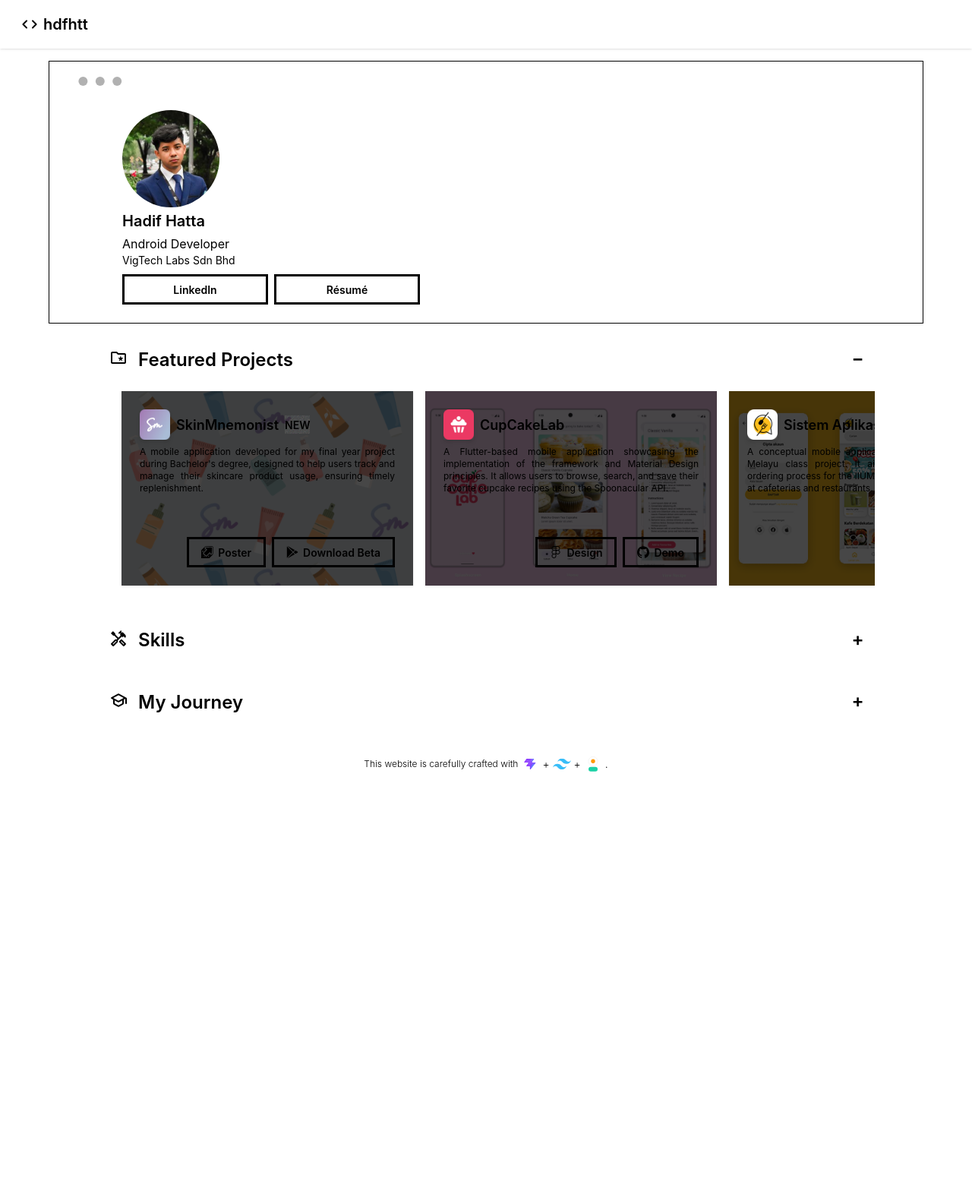
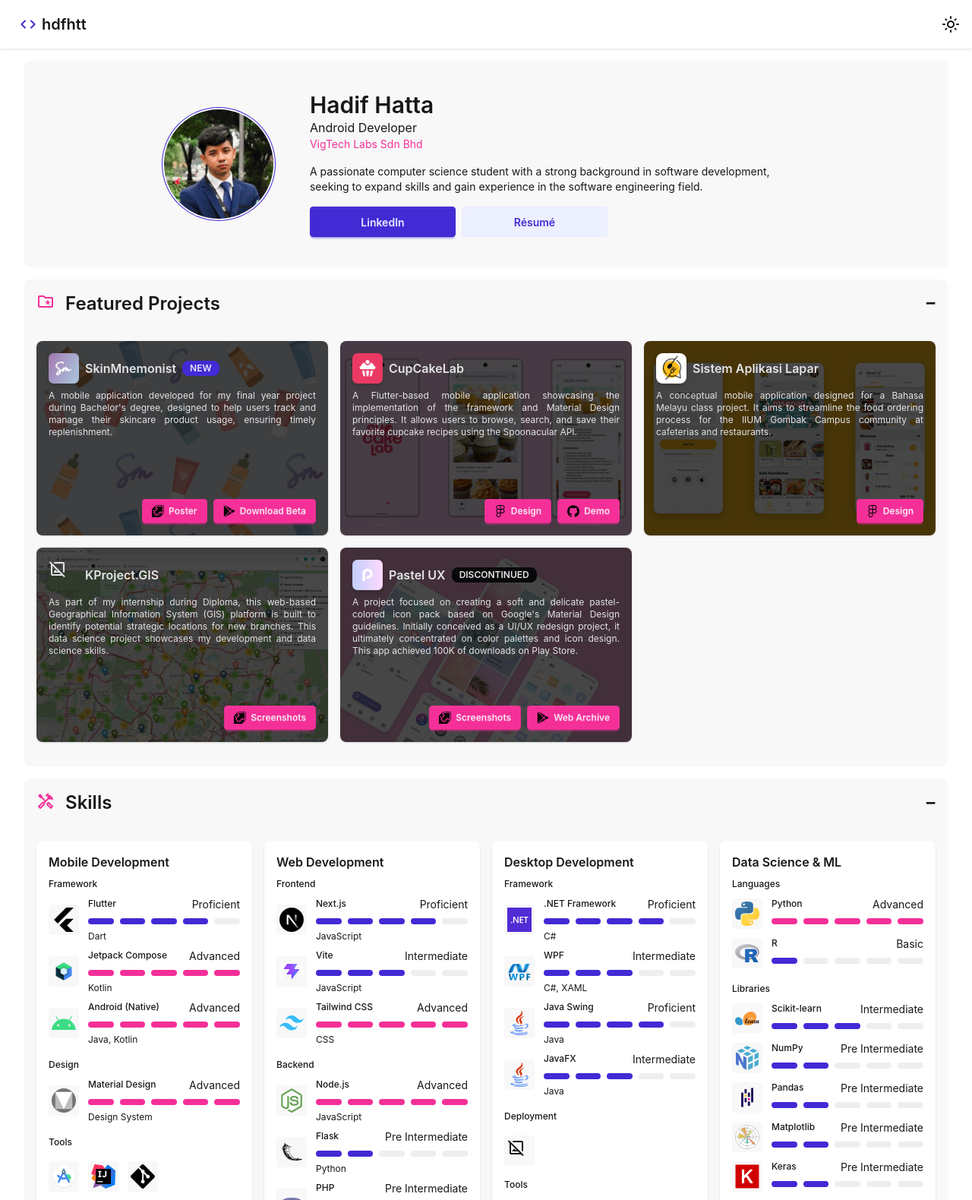
Before and after one commit to hdfhtt/hdfhtt.github.io, a website built with Vite: page index.html in a window 1280 px wide. Shown: the top 1580 px of the page at 76% size. Before the commit the page ends 1038 px from the top, so only its background shows below. Built offline with nearby package versions, Linux system fonts and the light colour scheme.

Commit message:
refactor: Use daisyUI components in UI

```diff
--- a/index.html
+++ b/index.html
@@ -4,84 +4,87 @@
   <meta charset="UTF-8">
   <meta name="viewport" content="width=device-width, initial-scale=1.0">
   <title>Hadif Hatta</title>
-  <link href="/favicon.svg" rel="icon" type="image/x-icon" />
+  <link href="/favicon.svg" rel="icon" type="image/svg+xml" />
   <link href="/styles.css" rel="stylesheet" />
   <link href="https://fonts.googleapis.com/css2?family=Material+Symbols+Rounded" rel="stylesheet" />
+  <script>
+    (() => {
+      const stored = localStorage.getItem('theme');
+
+      if (stored) document.documentElement.dataset.theme = stored;
+    })();
+  </script>
 </head>
 <body class="pt-16 overflow-y-scroll">
   <div class="navbar bg-base-100 shadow-sm fixed top-0 w-full z-50">
-    <div class="flex-1">
-      <a class="btn btn-ghost text-xl"><span class="text-primary material-symbols-rounded">code</span> hdfhtt</a>
+    <div class="navbar-start">
+      <a class="btn btn-ghost text-xl" href="/">
+        <span class="text-primary material-symbols-rounded">code</span>
+        hdfhtt
+      </a>
     </div>
-    <!--
-    <div class="flex-none">
-      <label class="btn btn-ghost swap swap-rotate">
-        <input type="checkbox" class="theme-controller" value="light" />
-
-        <div class="swap-off">
-          <span class="material-symbols-rounded align-middle">light_mode</span>
+    <div class="navbar-end">
+      <label class="btn btn-ghost btn-circle swap swap-rotate">
+        <input id="theme-toggle" type="checkbox" aria-label="Toggle dark mode" />
+        <span class="swap-off material-symbols-rounded">light_mode</span>
+        <span class="swap-on material-symbols-rounded">dark_mode</span>
+      </label>
+    </div>
   </div>
 
-        <div class="swap-on">
-          <span class="material-symbols-rounded align-middle">dark_mode</span>
+  <div class="mx-auto max-w-7xl px-4 lg:px-8">
+    <div class="hero bg-base-200 rounded-box my-4">
+      <div class="hero-content flex-col gap-8 py-10 text-center lg:flex-row lg:gap-12 lg:text-start">
+        <div class="avatar">
+          <div class="w-28 rounded-full ring ring-primary ring-offset-base-100 ring-offset-2 lg:w-36">
+            <img id="profile-image-src" alt="Hadif Hatta" />
           </div>
-      </label>
         </div>
-    -->
+        <div class="max-w-prose">
+          <h1 id="profile-name" class="text-3xl font-semibold"></h1>
+          <p id="profile-title"></p>
+          <p id="profile-title-alt" class="text-secondary text-sm"></p>
+          <p id="profile-summary" class="py-4 text-sm"></p>
+          <div class="flex flex-wrap justify-center gap-2 lg:justify-start">
+            <a class="btn btn-primary lg:w-48" href="https://www.linkedin.com/in/hdfhtt/" target="_new">LinkedIn</a>
+            <a class="btn btn-soft btn-primary lg:w-48" href="/assets/Resume.pdf" target="_new">Résumé</a>
           </div>
-
-  <div class="m-4 lg:mx-16 lg:px-4 mockup-window bg-primary-content border border-base-300">
-    <div class="m-4 lg:px-16 grid lg:grid-cols-2 place-content-center text-center lg:text-start">
-      <img id="profile-image-src" class="rounded-full size-16 lg:size-32 mx-auto lg:ml-0 lg:mr-auto" />
-      <p id="profile-name" class="col-start-1 font-semibold py-1 text-xl"></p>
-      <p id="profile-title" class="col-start-1"></p>
-      <p id="profile-title-alt" class="col-start-1 text-sm text-secondary"></p>
-      <div class="col-start-1 mx-auto lg:ml-0 lg:mr-auto my-2 flex gap-2">
-        <button class="btn btn-primary lg:w-48">
-          <a href="https://www.linkedin.com/in/hdfhtt/" target="_new">LinkedIn</a>
-        </button>
-        <button class="btn btn-soft btn-primary lg:w-48">
-          <a href="/assets/Resume.pdf" target="_new">Résumé</a>
-        </button>
         </div>
       </div>
     </div>
 
-  <div class="m-4 lg:mx-16 grid gap-4">
-    <div class="collapse collapse-plus bg-primary-content lg:px-16">
-      <input type="radio" name="my-accordion-3" checked="checked" />
-      <div class="collapse-content flex overflow-x-auto snap-x snap-mandatory">
-        <div id="projects-container" class="flex flex-row gap-4 mx-4 my-2"></div>
-      </div>
-      <div class="absolute w-4 lg:w-8 h-full left-0 lg:left-16 bg-gradient-to-r from-primary-content to-transparent pointer-events-none"></div>
-      <div class="absolute w-4 lg:w-8 h-full right-0 lg:right-16 bg-gradient-to-l from-primary-content to-transparent pointer-events-none"></div>
+    <div class="grid gap-4 pb-4">
+      <div class="collapse collapse-plus bg-base-200">
+        <input type="checkbox" checked="checked" />
         <div class="collapse-title text-2xl font-semibold">
           <span class="material-symbols-rounded align-middle text-secondary size-8 pr-4">folder_special</span>
           Featured Projects
         </div>
+        <div class="collapse-content px-0">
+          <div id="projects-container" class="carousel carousel-center gap-4 p-4 lg:grid lg:grid-cols-2 lg:overflow-visible xl:grid-cols-3"></div>
+        </div>
       </div>
 
-    <div class="collapse collapse-plus bg-primary-content lg:px-16">
-      <input type="radio" name="my-accordion-3" />
-      <div class="collapse-content flex overflow-x-auto snap-x snap-mandatory">
-        <div id="skills-container" class="flex flex-row gap-4 mx-4 lg:my-2"></div>
-      </div>
-      <div class="absolute w-4 lg:w-8 h-full left-0 lg:left-16 bg-gradient-to-r from-primary-content to-transparent pointer-events-none"></div>
-      <div class="absolute w-4 lg:w-8 h-full right-0 lg:right-16 bg-gradient-to-l from-primary-content to-transparent pointer-events-none"></div>
+      <div class="collapse collapse-plus bg-base-200">
+        <input type="checkbox" checked="checked" />
         <div class="collapse-title text-2xl font-semibold">
           <span class="material-symbols-rounded align-middle text-secondary size-8 pr-4">handyman</span>
           Skills
         </div>
+        <div class="collapse-content px-0">
+          <div id="skills-container" class="carousel carousel-center gap-4 p-4 lg:grid lg:grid-cols-2 lg:overflow-visible xl:grid-cols-4"></div>
+        </div>
       </div>
 
-    <div class="collapse collapse-plus bg-primary-content lg:px-16">
-      <input type="radio" name="my-accordion-3" />
+      <div class="collapse collapse-plus bg-base-200">
+        <input type="checkbox" checked="checked" />
         <div class="collapse-title text-2xl font-semibold">
           <span class="material-symbols-rounded align-middle text-secondary size-8 pr-4">school</span>
           My Journey
         </div>
-      <div class="collapse-content lg:text-lg">
+        <div class="collapse-content">
           <ul class="timeline timeline-vertical m-4" id="timeline-container"></ul>
+        </div>
       </div>
     </div>
   </div>
@@ -90,11 +93,11 @@
     <aside>
       <div class="flex flex-row mx-auto items-center font-light">
         <p class="text-xs">This website is carefully crafted with</p>
-        <img class="size-8 p-1" src="/assets/brands/vite.svg" />
+        <img class="size-8 p-1" src="/assets/brands/vite.svg" alt="Vite" />
         +
-        <img class="size-8 p-1" src="/assets/brands/tailwindcss.svg" />
+        <img class="size-8 p-1" src="/assets/brands/tailwindcss.svg" alt="Tailwind CSS" />
         +
-        <img class="size-8 p-1" src="/assets/brands/daisyui.svg" />
+        <img class="size-8 p-1" src="/assets/brands/daisyui.svg" alt="daisyUI" />
         .
       </div>
     </aside>
--- a/main.js
+++ b/main.js
@@ -1,8 +1,29 @@
-import yaml from 'js-yaml';
-import contentString from './content.yaml?raw';
+import content from './content.yaml';
 
 try {
-  const content = yaml.load(contentString);
+  // Theme
+  const themeToggle = document.getElementById('theme-toggle');
+  const prefersDark = window.matchMedia('(prefers-color-scheme: dark)');
+
+  if (themeToggle) {
+    const activeTheme = () => document.documentElement.dataset.theme
+      || (prefersDark.matches ? 'night' : 'light');
+
+    themeToggle.checked = activeTheme() === 'night';
+
+    themeToggle.addEventListener('change', () => {
+      const theme = themeToggle.checked ? 'night' : 'light';
+
+      document.documentElement.dataset.theme = theme;
+      localStorage.setItem('theme', theme);
+    });
+
+    prefersDark.addEventListener('change', (event) => {
+      if (localStorage.getItem('theme')) return;
+
+      themeToggle.checked = event.matches;
+    });
+  }
 
   // Icons
   const iconPlaceholderHTML = (className) => `
@@ -69,8 +90,8 @@ try {
       </div>
     `;
 
-    const hrBefore = isFirst ? '' : (index === 1 ? '<hr class="bg-base-200" />' : '<hr class="bg-primary" />');
-    const hrAfter = isFirst ? '<hr class="bg-base-200" />' : (index === timeline.length - 1 ? '' : '<hr class="bg-primary" />'); // Simplified ternary
+    const hrBefore = isFirst ? '' : (index === 1 ? '<hr class="bg-base-300" />' : '<hr class="bg-primary" />');
+    const hrAfter = isFirst ? '<hr class="bg-base-300" />' : (index === timeline.length - 1 ? '' : '<hr class="bg-primary" />');
 
     const eventHTML = `
       <li>
@@ -93,29 +114,29 @@ try {
 
   projects.forEach(project => {
     const buttonsHTML = project.buttons?.map(button => `
-      <a href="${button.link}" class="btn btn-secondary" target="_new">
+      <a href="${button.link}" class="btn btn-secondary btn-sm" target="_new">
         ${iconHTML(button['icon-src'], 'size-4', `${button.label} icon`)}
         <span>${button.label}</span>
       </a>
     `).join('') || '';
 
     const cardHTML = `
-      <div class="card bg-base-100 image-full w-80 lg:w-96 h-64 shadow-sm snap-always snap-center">
+      <div class="carousel-item lg:w-full">
+        <div class="card card-sm image-full bg-base-100 w-80 h-64 shadow-sm lg:w-full">
           <figure>
             <img src="${project['thumbs-src']}" alt="${project.name} thumbnail" />
           </figure>
           <div class="card-body">
             <h2 class="card-title">
-            <span>
-              ${iconHTML(project['icon-src'], 'size-10 shadow-md', `${project.name} icon`)}
-            </span>
+              ${iconHTML(project['icon-src'], 'size-10 shadow-md rounded', `${project.name} icon`)}
               ${project.name}
-            ${project.new ? '<div class="badge badge-primary">NEW</div>' : ''}
-            ${!!project.label ? `<div class="badge badge-neutral uppercase">${project.label}</div>` : ''}
+              ${project.new ? '<span class="badge badge-primary badge-sm">NEW</span>' : ''}
+              ${!!project.label ? `<span class="badge badge-neutral badge-sm uppercase">${project.label}</span>` : ''}
             </h2>
             <p class="text-justify text-xs">${project.desc}</p>
             <div class="card-actions justify-end">
               ${buttonsHTML}
+            </div>
           </div>
         </div>
       </div>
@@ -127,6 +148,14 @@ try {
   // Skills
   const skills = content.skills;
   const skillsContainer = document.getElementById('skills-container');
+
+  const levelLabels = {
+    1: 'Basic',
+    2: 'Pre Intermediate',
+    3: 'Intermediate',
+    4: 'Proficient',
+    5: 'Advanced',
+  };
 
   skills.forEach(skillCategory => {
     const skillCategoryName = skillCategory.name;
@@ -140,42 +169,28 @@ try {
 
       const isRated = subcategoryData.type === 'rated';
 
-      subcategoriesHTML += `<span class="font-medium capitalize">${subcategoryType}</span>`;
+      subcategoriesHTML += `<h3 class="font-medium capitalize">${subcategoryType}</h3>`;
 
       if (isRated) {
         subcategoriesHTML += `<ul>`;
 
         subcategoryData.items.forEach(item => {
-          const levelBars = Array.from({ length: 5 }, (_, i) => `
-            <div class="h-2 rounded w-full ${i < item.level ? (item.level === 5 ? 'bg-secondary' : 'bg-primary') : 'bg-base-300'}"></div>
+          const levelBars = Array.from({ length: 5 }, (_, index) => `
+            <div class="h-2 w-full rounded ${index < item.level ? (item.level === 5 ? 'bg-secondary' : 'bg-primary') : 'bg-base-300'}"></div>
           `).join('');
 
           subcategoriesHTML += `
-            <li class="pb-2 flex gap-3 items-center">
-              ${iconHTML(item['icon-src'], 'size-10 min-w-10 h-auto max-h-10 bg-base-200 lg:bg-base-100 min-h-10 p-1 rounded', `${item.name} icon`)}
+            <li class="flex items-center gap-3 pb-2">
+              ${iconHTML(item['icon-src'], 'size-10 min-w-10 object-contain rounded bg-base-200 p-1', `${item.name} icon`)}
               <div class="w-full">
-                <div class="flex justify-between">
+                <div class="flex justify-between gap-2">
                   <span class="font-medium">${item.name}</span>
-                  <span>${
-                    item.level === 5
-                    ? 'Advanced'
-                    : item.level === 4
-                    ? 'Proficient'
-                    : item.level === 3
-                    ? 'Intermediate'
-                    : item.level === 2
-                    ? 'Pre Intermdt'
-                    : item.level === 1
-                    ? 'Basic'
-                    : 'Unknown'
-                  }</span>
+                  <span class="text-sm">${levelLabels[item.level] ?? 'Unknown'}</span>
                 </div>
                 <div class="flex gap-2 py-2">
                   ${levelBars}
                 </div>
-                <div class="text-xs">
-                  <span>${item.desc}</span>
-                </div>
+                <div class="text-xs">${item.desc}</div>
               </div>
             </li>
           `;
@@ -183,12 +198,12 @@ try {
 
         subcategoriesHTML += `</ul>`;
       } else {
-        subcategoriesHTML += `<ul class="flex gap-4">`;
+        subcategoriesHTML += `<ul class="flex flex-wrap gap-3 py-2">`;
 
         subcategoryData.items.forEach(item => {
           subcategoriesHTML += `
-            <li class="tooltip pb-2" data-tip="${item.name}">
-              ${iconHTML(item['icon-src'], 'size-10 min-w-10 h-auto max-h-10 bg-base-100 min-h-10 p-1 rounded', `${item.name} icon`)}
+            <li class="tooltip" data-tip="${item.name}">
+              ${iconHTML(item['icon-src'], 'size-10 min-w-10 object-contain rounded bg-base-200 p-1', `${item.name} icon`)}
             </li>
           `;
         });
@@ -198,10 +213,12 @@ try {
     });
 
     const skillCategoryHTML = `
-      <div class="lg:card w-96 lg:w-80 lg:bg-base-200 shadow-sm snap-always snap-center">
-        <div class="card-body py-4 lg:py-8">
-          <h2 class="text-xl font-bold">${skillCategoryName}</h2>
+      <div class="carousel-item lg:w-full">
+        <div class="card card-sm bg-base-100 w-80 shadow-sm lg:w-full">
+          <div class="card-body">
+            <h2 class="card-title">${skillCategoryName}</h2>
             ${subcategoriesHTML}
+          </div>
         </div>
       </div>
     `;
--- a/styles.css
+++ b/styles.css
@@ -1,4 +1,4 @@
 @import "tailwindcss";
 @plugin "daisyui" {
-    themes: light, night --prefersdark;
+    themes: light --default, night --prefersdark;
 }
```
Lines whose indentation alone changed are shown as unchanged.
